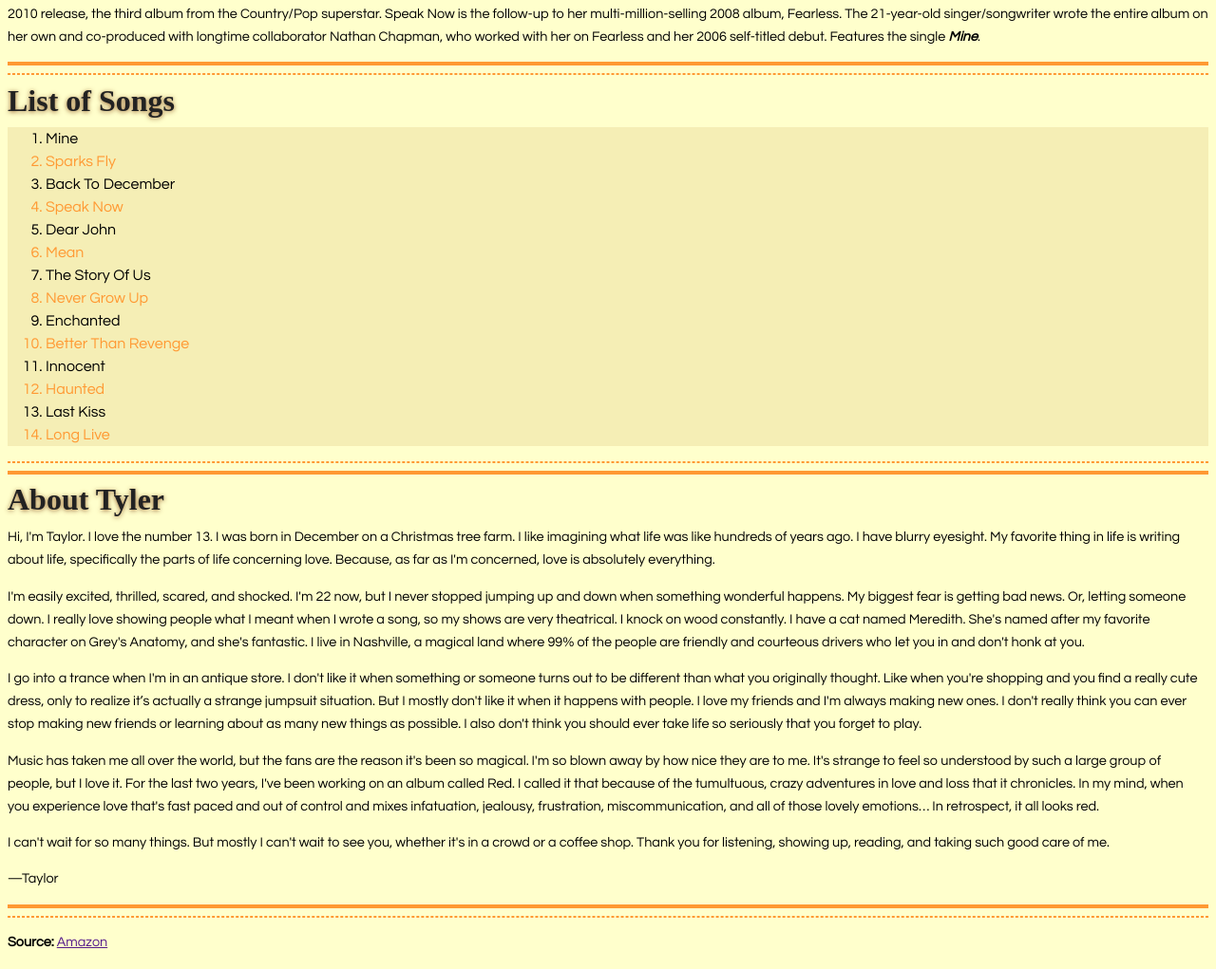
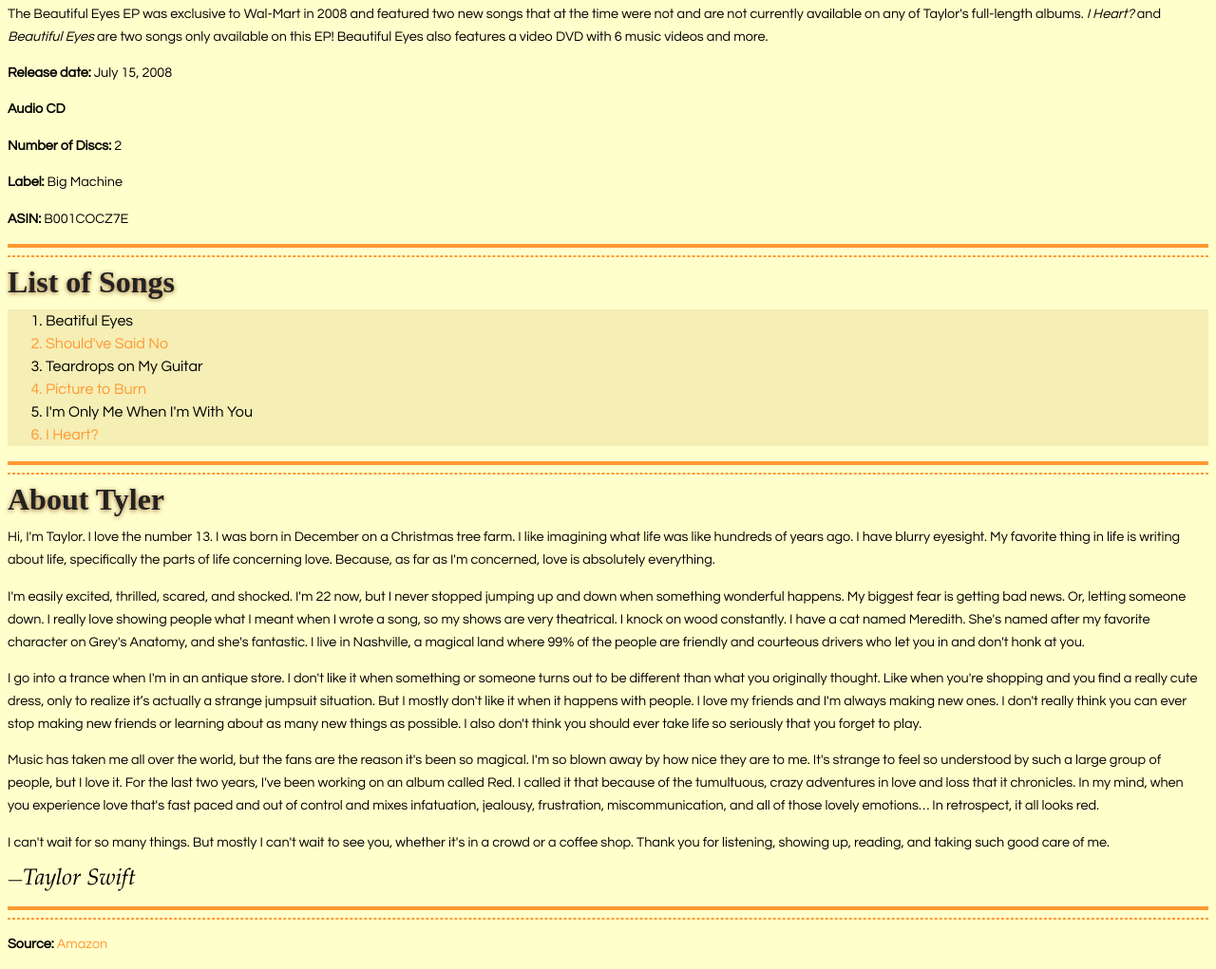
Before and after one commit to annamisak/activity-css, a plain HTML site: page index.html in a window 1280 px wide. Shown: the part 459-1480 px from the top of the page at 95% size. Drawn offline with Linux system fonts and the light colour scheme.

Commit message:
CSS hyperlink

```diff
--- a/css/general.css
+++ b/css/general.css
@@ -1,4 +1,4 @@
-/* CSS Document */
+@charset "utf-8";
 
 html {
     font-family: Arial, Helvetica, sans-serif;
@@ -7,6 +7,21 @@ html {
 body {
     background-color: #ffc;
     font-family: "Century Gothic", Arial, sans-serif;
+}
+
+a:link {
+    color: #F93;
+    text-decoration: none;
+}
+
+a:visited {
+    color: #F93;
+}
+
+a:hover {
+    color: #F93;
+    text-decoration: none;
+    border-bottom: 1px dashed #F93;
 }
 
 h1 {
@@ -26,7 +41,7 @@ h2 {
 }
 
 h3 {
-    font-family: Century Gothic, Arial, sans-serif;
+    font-family: "Century Gothic", Arial, sans-serif;
     font-weight: normal;
     font-size: 1rem;
     line-height: 1rem;
@@ -48,14 +63,6 @@ hr + hr {
     border: dashed 1px #f93;
 }
 
-ol + hr {
-    border: dashed 1px #f93;
-}
-
-ol + hr + hr {
-    border: solid 2px #f93;
-}
-
 p {
     font-size: .9rem;
     line-height: 1.5rem;
@@ -69,6 +76,13 @@ ol {
 li:nth-child(odd) {
     color: #000;
 }
+
 li:nth-child(even) {
     color: #f93;
 }
+
+.taylor {
+    font-family: "Big Caslon", "Book Antiqua", "Palatino Linotype", Georgia, serif;
+    font-size: 1.5rem;
+    font-style: italic;
+}
--- a/index.html
+++ b/index.html
@@ -21,29 +21,31 @@
 
     <hr>
 
-    <p>2010 release, the third album from the Country/Pop superstar. Speak Now is the follow-up to her multi-million-selling 2008 album, Fearless. The 21-year-old singer/songwriter wrote the entire album on her own and co-produced with longtime collaborator Nathan Chapman, who worked with her on Fearless and her 2006 self-titled debut. Features the single <em><strong>Mine</strong></em>.</p>
+    <p>The Beautiful Eyes EP was exclusive to Wal-Mart in 2008 and featured two new songs that at the time were not and are not currently available on any of Taylor's full-length albums. <em>I Heart?</em> and <em>Beautiful Eyes</em> are two songs only available on this EP! Beautiful Eyes also features a video DVD with 6 music videos and more.</p>
 
-    <hr class="dashed">
+    <p><strong>Release date:</strong> July 15, 2008</p>
+
+    <p><strong>Audio CD</strong></p>
+
+    <p><strong>Number of Discs:</strong> 2</p>
+
+    <p><strong>Label:</strong> Big Machine</p>
+
+    <p><strong>ASIN:</strong> B001COCZ7E</p>
+
+    <hr>
 
     <hr>
 
     <h2>List of Songs</h2>
 
     <ol>
-        <li>Mine</li>
-        <li>Sparks Fly</li>
-        <li>Back To December</li>
-        <li>Speak Now</li>
-        <li>Dear John</li>
-        <li>Mean</li>
-        <li>The Story Of Us</li>
-        <li>Never Grow Up</li>
-        <li>Enchanted</li>
-        <li>Better Than Revenge</li>
-        <li>Innocent</li>
-        <li>Haunted</li>
-        <li>Last Kiss</li>
-        <li>Long Live</li>
+        <li>Beatiful Eyes</li>
+        <li>Should've Said No</li>
+        <li>Teardrops on My Guitar</li>
+        <li>Picture to Burn</li>
+        <li>I'm Only Me When I'm With You</li>
+        <li>I Heart?</li>
     </ol>
 
     <hr>
@@ -62,13 +64,13 @@
 
     <p>I can't wait for so many things. But mostly I can't wait to see you, whether it's in a crowd or a coffee shop. Thank you for listening, showing up, reading, and taking such good care of me.</p>
 
-    <p>—Taylor</p>
+    <p>—<span class="taylor">Taylor Swift</span></p>
 
     <hr>
 
     <hr>
 
-    <P><strong>Source:</strong> <a href="">Amazon</a></P>
+    <p><strong>Source:</strong> <a href="http://www.amazon.ca/Beautiful-Eyes-Taylor-Swift/dp/B001COCZ7E/ref=sr_1_1?s=music&ie=UTF8&qid=1391192538&sr=1-1&keywords=taylor+swift++beautiful+eyes">Amazon</a></p>
 
 </body>
 </html>
```
